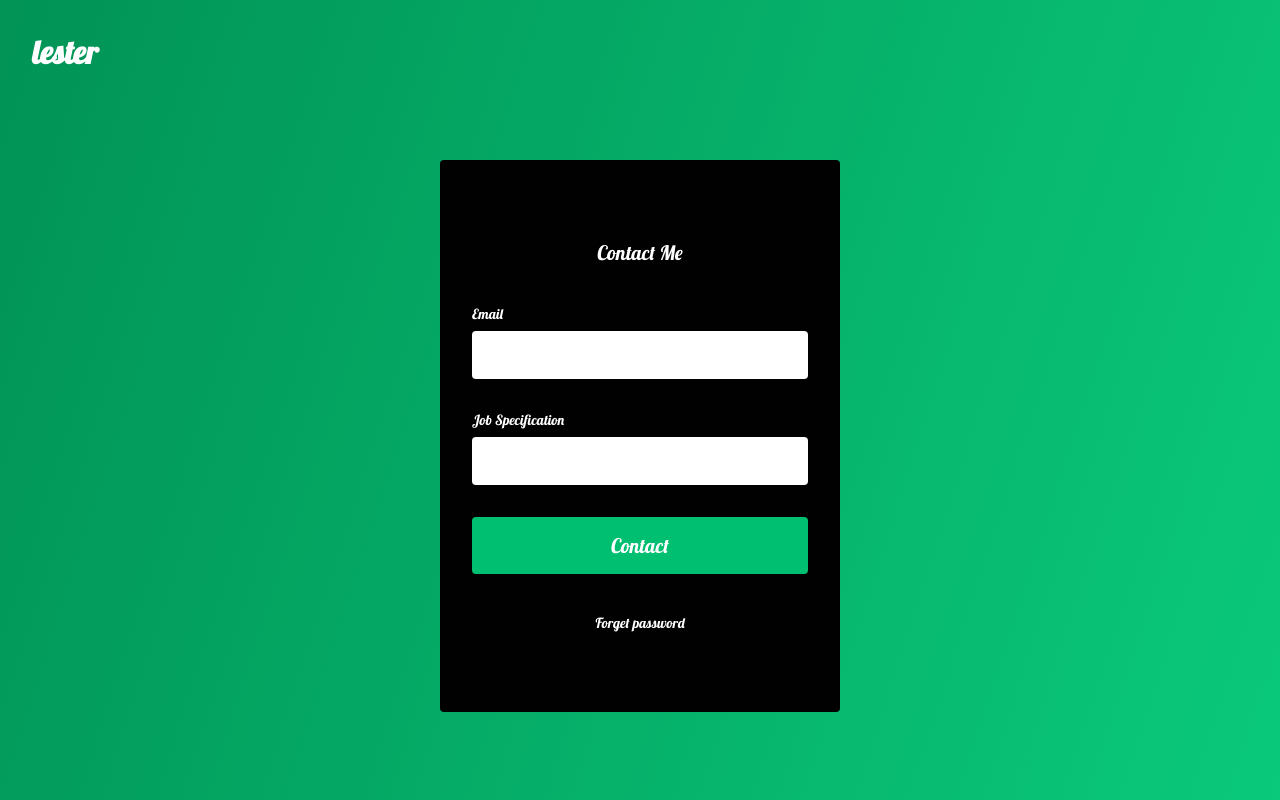
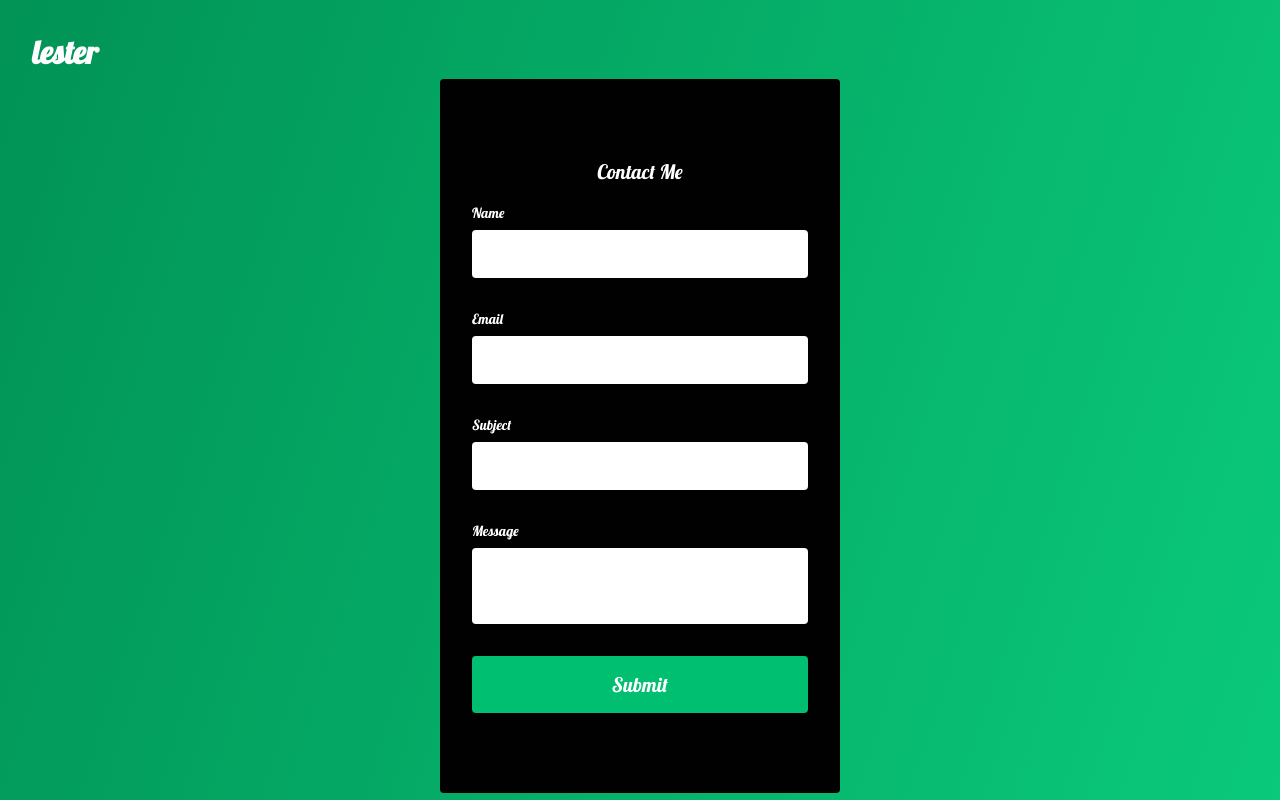
Before and after one commit to ericatsu/portfolio, a React (Create React App) app: page /HireMe in a window 1280 px wide. Built offline with nearby package versions, Linux system fonts and the light colour scheme.

Commit message:
Fixed yhe scrolling issue and added email submit

```diff
--- a/src/Components/About.jsx
+++ b/src/Components/About.jsx
@@ -15,7 +15,7 @@ const About = ({lightBg, id, imgStart,topLine,lightText, headline,darkText,descr
                         <Heading lightText={lightText}>{headline}</Heading>
                         <Subtitle darkText={darkText}>{description}</Subtitle>
                         <BtnWrap>
-                            <Button to='Home'
+                            <Button to='HireMe'
                             smooth={true}
                             duration={500}
                             spy={true}
--- a/src/Components/Hero.jsx
+++ b/src/Components/Hero.jsx
@@ -13,7 +13,7 @@ const Hero = () => {
     }
 
     return (
-        <HeroContainer>
+        <HeroContainer id='home'>
             <HeroBg>
              <VideoBg autoPlay loop muted  src={Video} type='video/mp4'/>
             </HeroBg>
@@ -26,7 +26,9 @@ const Hero = () => {
                 </HeroP>
                 <HeroBtnWrapper>
                     <Button to='HireMe' onMouseEnter={onHover} onMouseLeave={onHover}
-                     primary='true' dark='true'
+                        primary='true' dark='true' smooth={true}
+                        duration={500} spy={true}
+                        exact='true' offset={-80}
                     >
                         Hire Me {hover ? <ArrowForward/> : <ArrowRight/>}
                     </Button>
--- a/src/Components/NavBar.jsx
+++ b/src/Components/NavBar.jsx
@@ -3,7 +3,6 @@ import {FaBars} from 'react-icons/fa'
 import { Nav, NavBarContainter, NavLogo, MobileIcon, NavMenu, NavItem, NavLinks, NavBtn, NavBtnLink} from '../elements/NavBarElements';
 import { IconContext } from 'react-icons/lib';
 import { animateScroll as scroll } from 'react-scroll';
-
 
 const NavBar = ( {toggle} ) => {
 
@@ -48,8 +47,7 @@ const NavBar = ( {toggle} ) => {
             <NavItem>
                 <NavLinks to="Services" smooth={true}
                 duration={500} spy={true}
-                exact='true' offset={-80}
-                containerId='services'>Service</NavLinks>
+                exact='true' offset={-80}>Services</NavLinks>
             </NavItem>
             <NavItem>
                 <NavLinks to="Works" smooth={true}
--- a/src/Components/Services.jsx
+++ b/src/Components/Services.jsx
@@ -9,7 +9,7 @@ import other from '../assets/images/other.svg'
 
 const Services = () => {
     return (
-        <ServicesContainer id="services">
+        <ServicesContainer id="Services">
             <ServicesH1>My Services</ServicesH1>
             <ServicesWrapper>
                 <ServicesCard>
--- a/src/Components/Skills.jsx
+++ b/src/Components/Skills.jsx
@@ -17,7 +17,7 @@ const Skills = ({ lightBg, id, imgStart, topLine, lightText, headline, darkText,
                             <Heading lightText={lightText}>{headline}</Heading>
                             <Subtitle darkText={darkText}>{description}</Subtitle>
                             <BtnWrap>
-                                <Button to='Home'
+                                <Button to='HireMe'
                                     smooth={true}
                                     duration={500}
                                     spy={true}
--- a/src/Components/Works.jsx
+++ b/src/Components/Works.jsx
@@ -17,7 +17,7 @@ const Works = ({ lightBg, id, imgStart, topLine, lightText, headline, darkText,
                             <Heading lightText={lightText}>{headline}</Heading>
                             <Subtitle darkText={darkText}>{description}</Subtitle>
                             <BtnWrap>
-                                <Button to='Home'
+                                <Button to='HireMe'
                                     smooth={true}
                                     duration={500}
                                     spy={true}
--- a/src/elements/ButtonElements.jsx
+++ b/src/elements/ButtonElements.jsx
@@ -1,5 +1,5 @@
 import styled from "styled-components";
-import { Link } from "react-scroll";
+import { Link } from "react-router-dom";
 
 export const Button = styled(Link)`
   border-radius: 50px;
--- a/src/elements/HireMeElements.jsx
+++ b/src/elements/HireMeElements.jsx
@@ -67,7 +67,7 @@ export const Form = styled.form`
 `
 
 export const FormH1 = styled.h1`
-  margin-bottom: 40px;
+  margin-bottom: 20px;
   color: #fff;
   font-size: 20px;
   font-weight: 400;
@@ -81,6 +81,12 @@ export const FormLabel = styled.label`
 `
 export const FormInput = styled.input`
   padding: 16px 16px;
+  margin-bottom: 32px;
+  border: none;
+  border-radius: 4px;
+`
+export const FormMessage = styled.input`
+  padding: 30px 10px;
   margin-bottom: 32px;
   border: none;
   border-radius: 4px;
--- a/src/pages/HireMe.jsx
+++ b/src/pages/HireMe.jsx
@@ -1,21 +1,38 @@
 import React from 'react'
-import { Container, Form, FormButton, FormContent, FormH1, FormInput, FormLabel, FormWrap, Icon, Text } from '../elements/HireMeElements'
+import { Container, Form, FormButton, FormContent,
+  FormH1, FormInput, FormLabel, FormWrap, Icon, Text, FormMessage } from '../elements/HireMeElements'
+import emailjs from 'emailjs-com'
 
 const HireMe = () => {
+
+  function sendEmail(e) {
+    e.preventDefault();
+
+    emailjs.sendForm('gmail', 'template_dthgr19', e.target, 'user_98Xrm6LA5oSfERYWjVvyR')
+      .then((result) => {
+        console.log(result.text);
+      }, (error) => {
+        console.log(error.text);
+      });
+      e.target.reset();
+  }
     return (
         <>
-        <Container>
+        <Container onSubmit={sendEmail}>
          <FormWrap>
           <Icon to="/">lester</Icon>
           <FormContent>
             <Form action="#">
             <FormH1>Contact Me</FormH1>
+            <FormLabel htmlFor='for'>Name</FormLabel>
+            <FormInput type='text' name='name' required/>
             <FormLabel htmlFor='for'>Email</FormLabel>
-            <FormInput type='email' required />
-            <FormLabel htmlFor='for'>Job Specification</FormLabel>
-            <FormInput type='text' required />
-            <FormButton type='submit'>Contact</FormButton>
-            <Text>Forget password</Text>
+            <FormInput type='email' name='email' required />
+            <FormLabel htmlFor='for'>Subject</FormLabel>
+            <FormInput type='text' name='subject' required />
+            <FormLabel htmlFor='for'>Message</FormLabel>
+            <FormMessage type='text' name='message' required />
+            <FormButton type='submit'>Submit</FormButton>
             </Form>
           </FormContent>
          </FormWrap>
```
